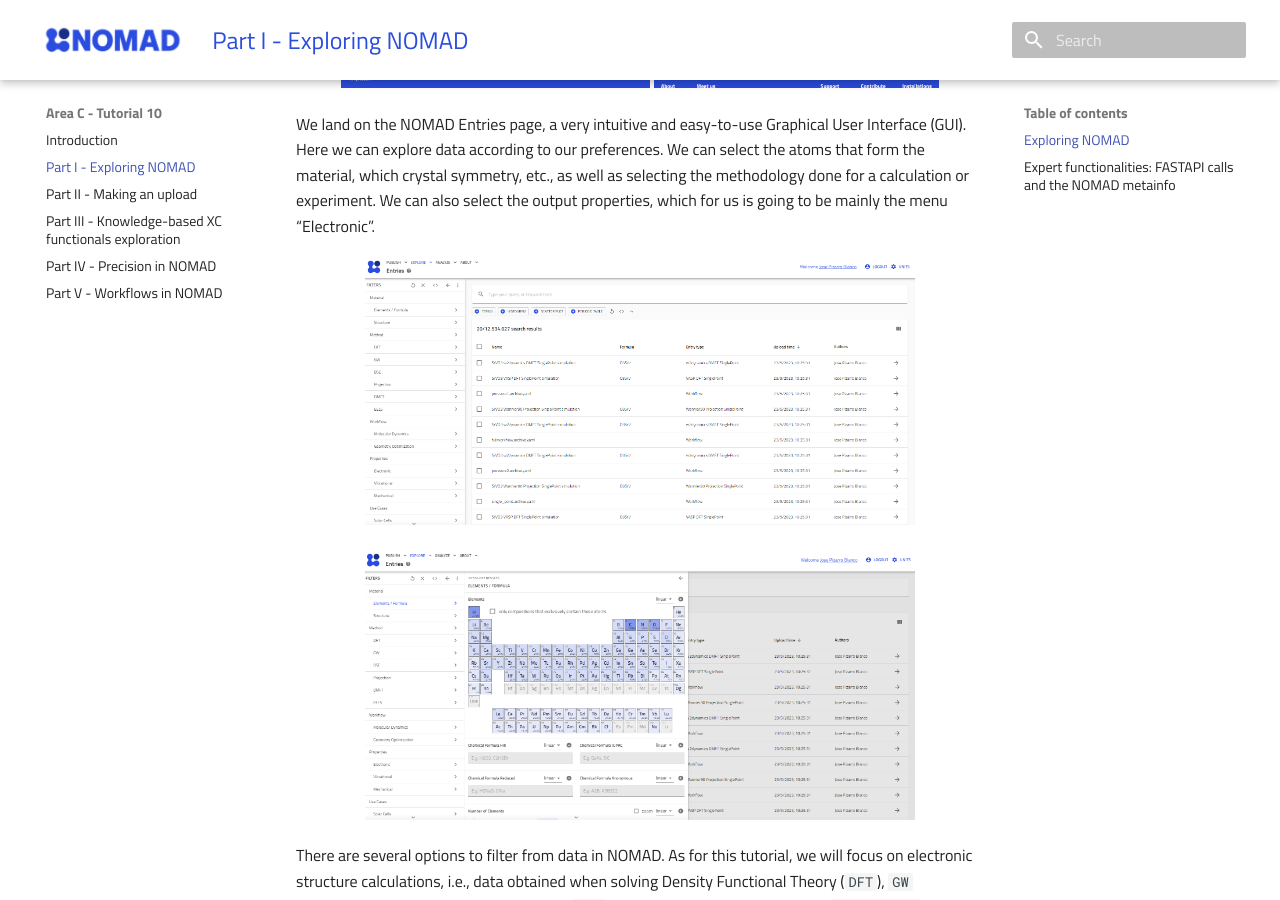
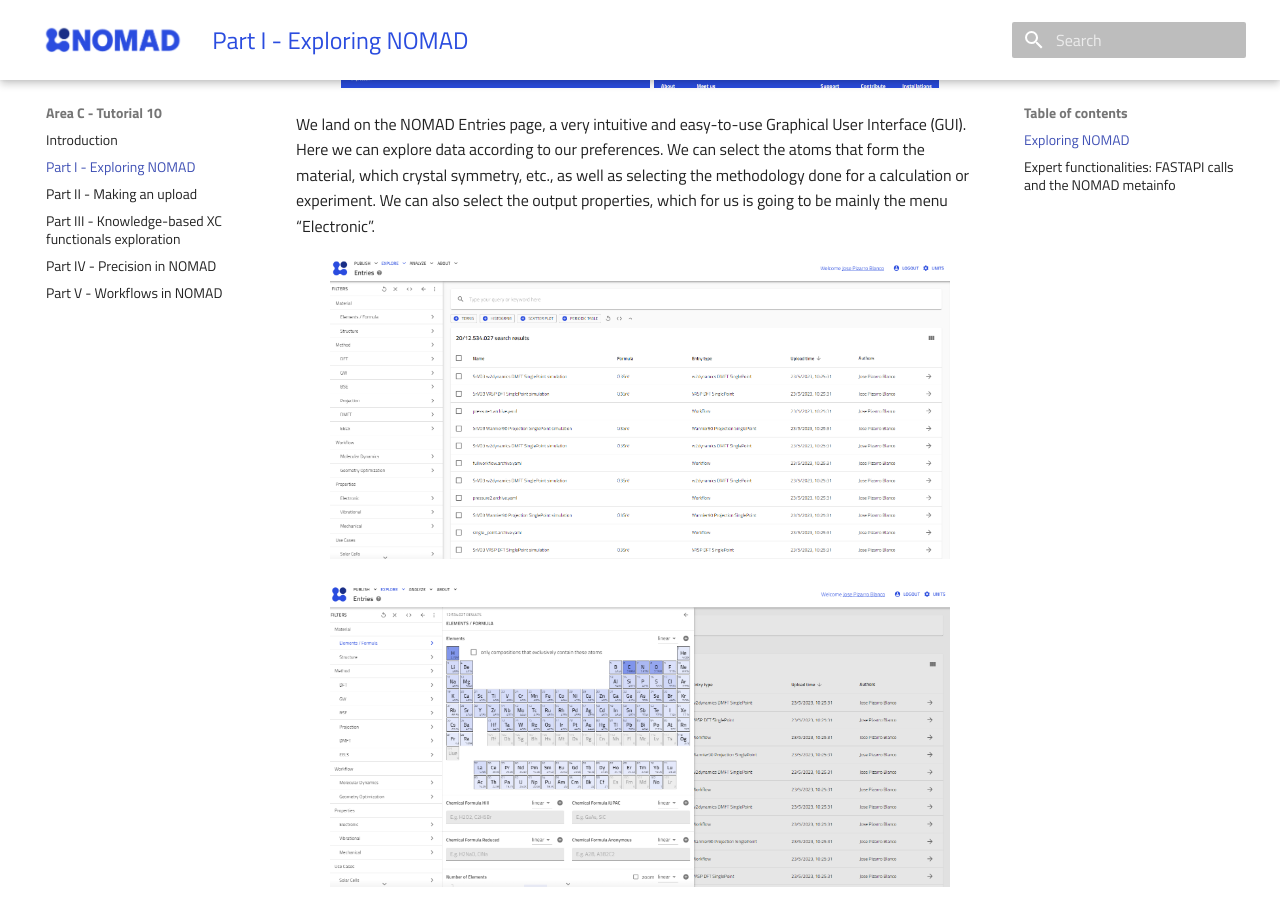
Before and after one commit to FAIRmat-NFDI/AreaC-Tutorial10_2023, an MkDocs documentation site: the page built from docs/part1.md, in a window 1280 px wide and 900 px high, scrolled down 738 px. Built offline with MkDocs 1.6.1 and Material for MkDocs 9.7.7, drawn with Linux system fonts in a browser that asks for light colours.

Commit message:
Fixed extension to lower case png and increased size to 90

```diff
--- a/docs/part1.md
+++ b/docs/part1.md
@@ -19,10 +19,10 @@ We land on the NOMAD Entries page, a very intuitive and easy-to-use Graphical Us
 
 
 <p align="center">
-    <img src="../assets/part1_explore/explore.PNG" alt="Explore GUI page" width="80%" title="Explore GUI page">
+    <img src="../assets/part1_explore/explore.png" alt="Explore GUI page" width="90%" title="Explore GUI page">
 </p>
 <p align="center">
-    <img src="../assets/part1_explore/materials.PNG" alt="Materials menu" width="80%" title="Materials menu">
+    <img src="../assets/part1_explore/materials.png" alt="Materials menu" width="90%" title="Materials menu">
 </p>
 
 There are several options to filter from data in NOMAD. As for this tutorial, we will focus on electronic structure calculations, i.e., data obtained when solving Density Functional Theory (`DFT`), `GW` approximation, Bethe-Salpeter equation (`BSE`), projected tight-binding models (`Projection`), and Dynamical Mean-Field Theory (`DMFT`).
@@ -34,11 +34,11 @@ All of these menus contain (meta)information important for these calculations, a
 Once you decide searching for a set of materials with certain properties derived from your prefered methodology, NOMAD gives you another tool to perform a query via API calls. This can be found when clicking the symbol `<>` on the GUI. In [Part II](part2.md), we will show you how to use this API query to get data and work with it in a Jupyter Notebook for analysis.
 
 <p align="center">
-    <img src="../assets/part1_explore/api.png" alt="API query" width="80%" title="API query">
+    <img src="../assets/part1_explore/api.png" alt="API query" width="90%" title="API query">
 </p>
 
 Another functionality we will explore more in detail is the fact that not all the defined NOMAD metainfo is shown in the filter menus in the GUI. We decide to select a few quantities we think might be important, nevertheless, the full information of a given system, methodology, or property can be found under the Metainfo tab. NOMAD also has a web with all the definitions that you can find under the tab menu "Analyze > The NOMAD Metainfo".
 
 <p align="center">
-    <img src="../assets/part1_explore/nomadmetainfo.PNG" alt="The NOMAD metainfo" width="80%" title="The NOMAD metainfo">
+    <img src="../assets/part1_explore/nomadmetainfo.png" alt="The NOMAD metainfo" width="90%" title="The NOMAD metainfo">
 </p>
```
Also changed, not shown: docs/part5.md (+4 -4 lines), docs/assets/part1_explore/explore.png (renamed from docs/assets/part1_explore/explore.PNG), docs/assets/part1_explore/gwmenu.png (renamed from docs/assets/part1_explore/gwmenu.PNG), docs/assets/part1_explore/materials.png (renamed from docs/assets/part1_explore/materials.PNG), docs/assets/part1_explore/nomadmetainfo.png (renamed from docs/assets/part1_explore/nomadmetainfo.PNG), docs/assets/part1_explore/propertiesmenu.png (renamed from docs/assets/part1_explore/propertiesmenu.PNG).
